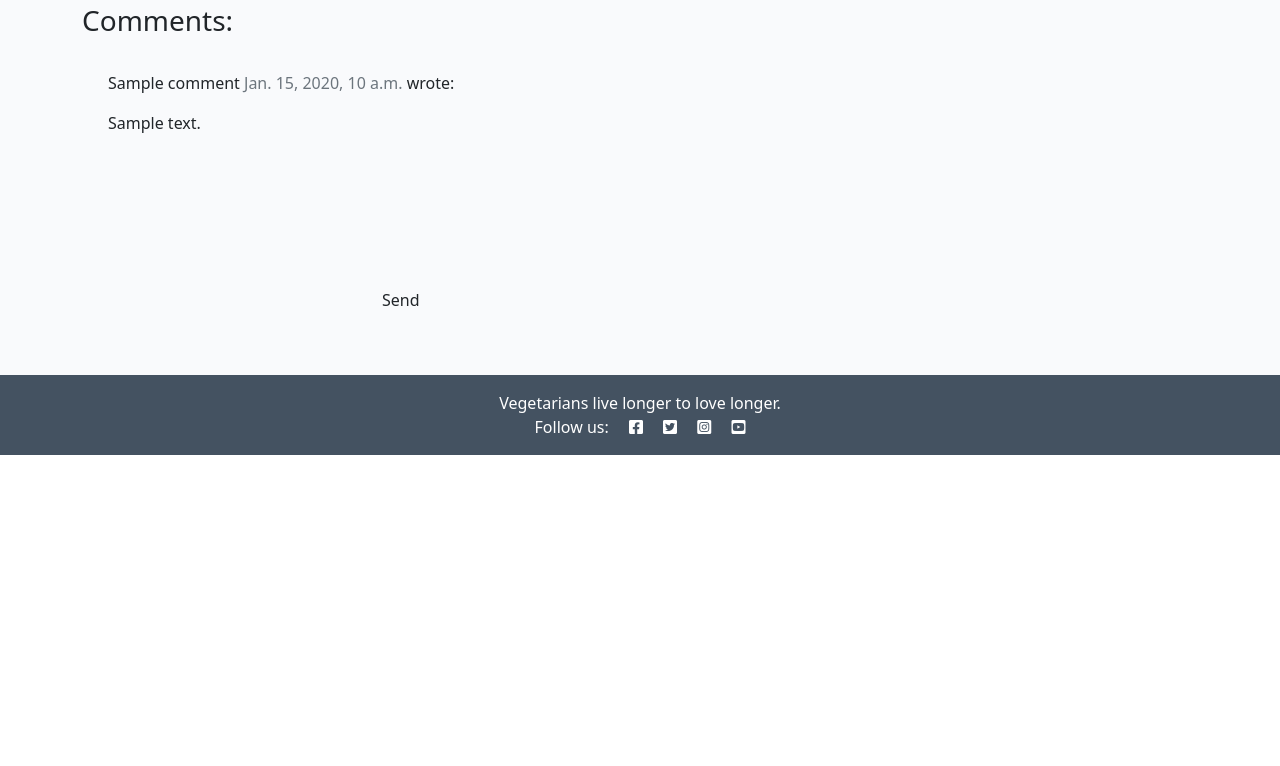
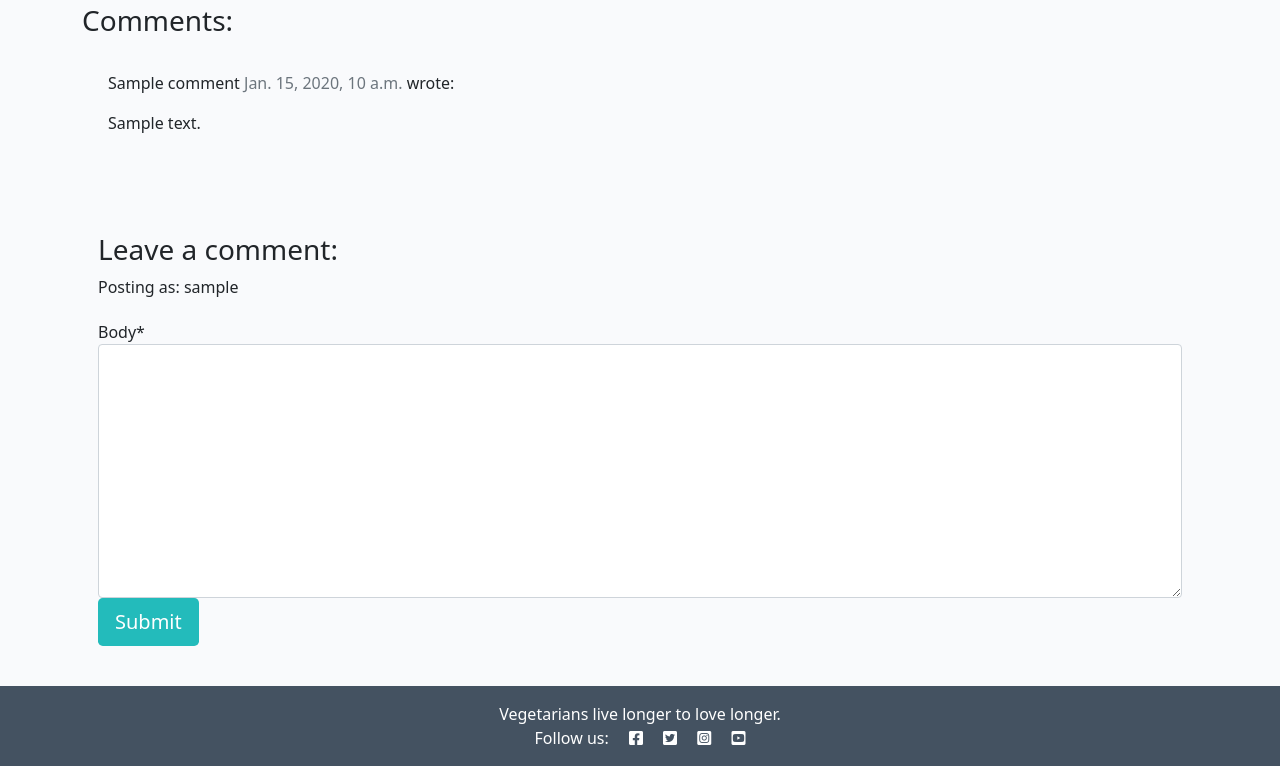
Before and after one commit to jdhernandezS1/CI_PP4_DjangoPY, a Django app: a page that uses templates/post_detail.html in a window 1280 px wide. Shown: the part 554-1320 px from the top of the page. Before the commit the page ends 1009 px from the top, so only its background shows below. Run offline with Django 3.2, Linux system fonts and the light colour scheme; a user stored in the database is signed in; tables that the repository leaves empty hold one stand-in row (values such as "Sample post"); some libraries are stand-ins or nearby versions.

Commit message:
User story Add comments structure

```diff
--- a/codestar/settings.py
+++ b/codestar/settings.py
@@ -46,12 +46,15 @@ INSTALLED_APPS = [
     'django.contrib.staticfiles',
     'cloudinary',
     'django_summernote',
+    'crispy_forms',
     'blog',
 ]
 
 SITE_ID = 1
 LOGIN_REDIRECT_URL = '/'
 LOGOUT_REDIRECT_URL = '/'
+
+CRISPY_TEMPLATE_PACK = 'bootstrap4'
 
 MIDDLEWARE = [
     'django.middleware.security.SecurityMiddleware',
--- a/templates/post_detail.html
+++ b/templates/post_detail.html
@@ -1,5 +1,5 @@
 {% extends 'base.html' %} {% block content %}
-
+{% load crispy_forms_tags %}
 <div class="masthead">
     <div class="container">
         <div class="row g-0">
@@ -27,7 +27,7 @@
         <div class="col card mb-4  mt-3 left  top">
             <div class="card-body">
                 <!-- The post content goes inside the card-text. -->
-                <span class="card-text "> {{post.content}} </span>
+                <span class="card-text "> {{ post.content | safe }} </span>
 
                 <!-- Use the | safe filter inside the template tags -->
                 <p class="card-text "></p>
@@ -78,19 +78,16 @@
         <div class="col-md-12 card mb-4  mt-3 ">
             <div class="card-body">
                 <!-- For later -->
-                <!-- <h3 class="col-md-12 mt-1 offset-md-1">Comment</h3> -->
-                <div class="col-md-8 mt-5 offset-md-3">
+                {% if user.is_authenticated %}
 
-                    <form method="POST" >
-                        {% csrf_token %}
-                        {{ form.as_p }}
-                        <div>
-                            <p>
-                                <button type="submit" class="btn btn-default">Send</button>
-                            </p>
-                        </div>
-                    </form>
-                </div>
+                <h3>Leave a comment:</h3>
+                <p>Posting as: {{ user.username }}</p>
+                <form method="post" style="margin-top: 1.3em;">
+                    {{ comment_form | crispy }}
+                    {% csrf_token %}
+                    <button type="submit" class="btn btn-signup btn-lg">Submit</button>
+                </form>
+                {% endif %}
             </div>
         </div>
     </div>
```
